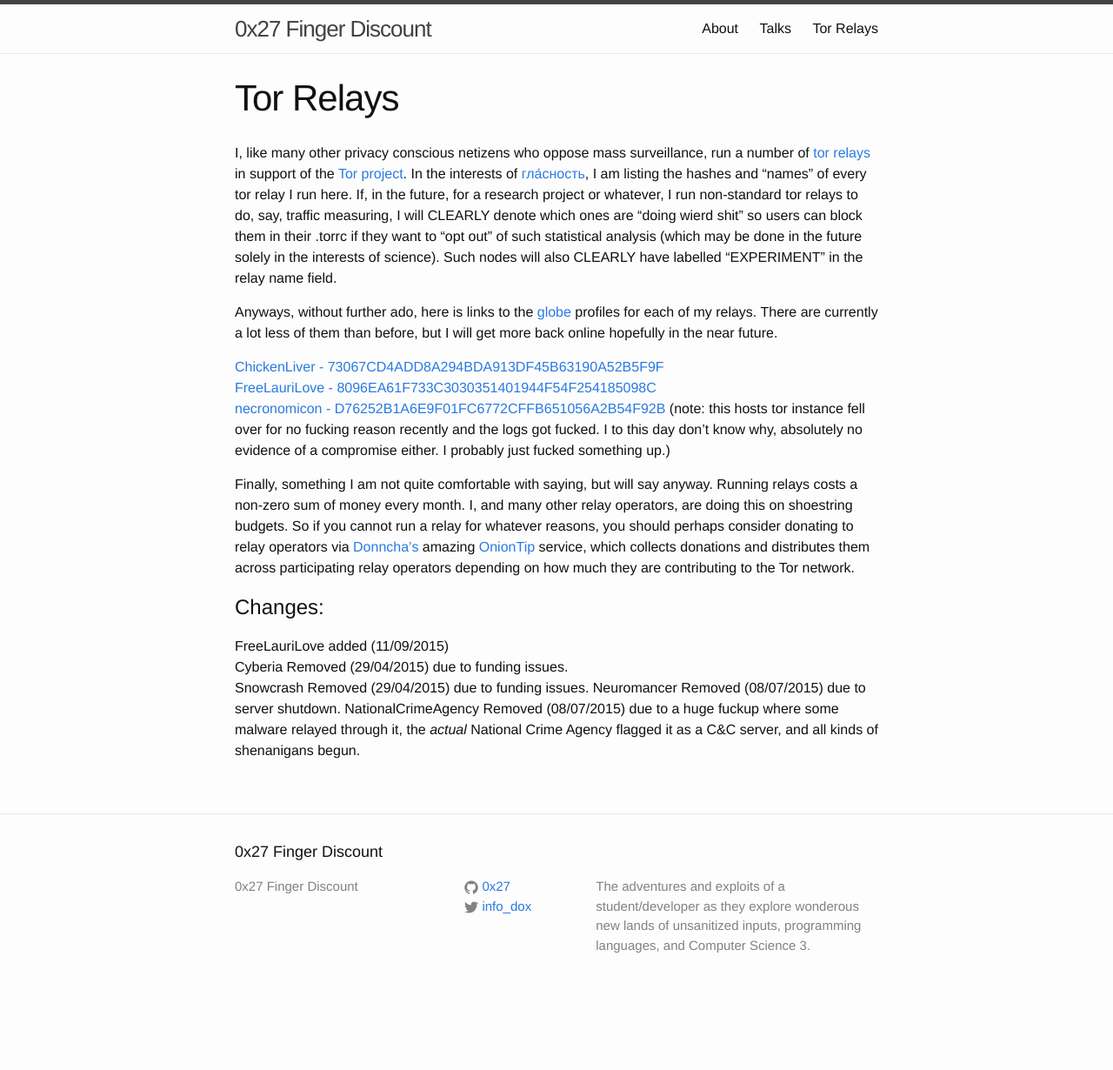
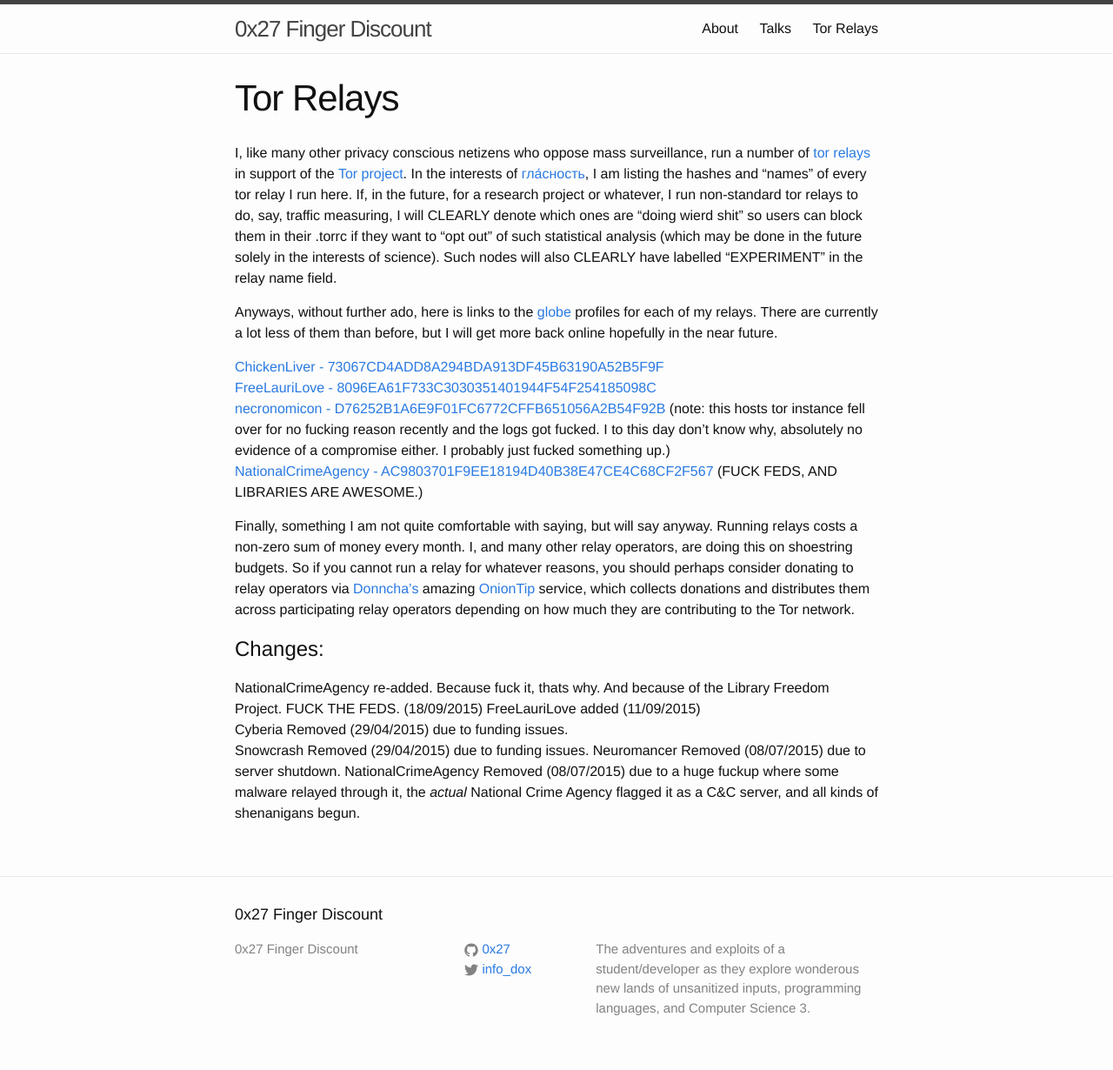
Before and after one commit to 0x27/0x27.github.io, a Jekyll site: the page built from tor relays.md, in a window 1280 px wide. Shown: the whole page at 87% size. Built offline with Jekyll 4.4.1, drawn with Linux system fonts in a browser that asks for light colours; before the commit the page ends 1158 px from its top, so only the background shows below that.

Commit message:
Update tor relays.md

```diff
--- a/tor relays.md
+++ b/tor relays.md
@@ -11,10 +11,12 @@
 [ChickenLiver - 73067CD4ADD8A294BDA913DF45B63190A52B5F9F][chickenliver]
 [FreeLauriLove - 8096EA61F733C3030351401944F54F254185098C][FreeLauriLove]
 [necronomicon - D76252B1A6E9F01FC6772CFFB651056A2B54F92B][necronomicon] (note: this hosts tor instance fell over for no fucking reason recently and the logs got fucked. I to this day don't know why, absolutely no evidence of a compromise either. I probably just fucked something up.)
+[NationalCrimeAgency - AC9803701F9EE18194D40B38E47CE4C68CF2F567][ncarelay] (FUCK FEDS, AND LIBRARIES ARE AWESOME.)
 
 Finally, something I am not quite comfortable with saying, but will say anyway. Running relays costs a non-zero sum of money every month. I, and many other relay operators, are doing this on shoestring budgets. So if you cannot run a relay for whatever reasons, you should perhaps consider donating to relay operators via [Donncha's][donncha] amazing [OnionTip][oniontip] service, which collects donations and distributes them across participating relay operators depending on how much they are contributing to the Tor network.
 
 # Changes:
+NationalCrimeAgency re-added. Because fuck it, thats why. And because of the Library Freedom Project. FUCK THE FEDS. (18/09/2015)
 FreeLauriLove added (11/09/2015)
 Cyberia Removed (29/04/2015) due to funding issues.
 Snowcrash Removed (29/04/2015) due to funding issues.
```
